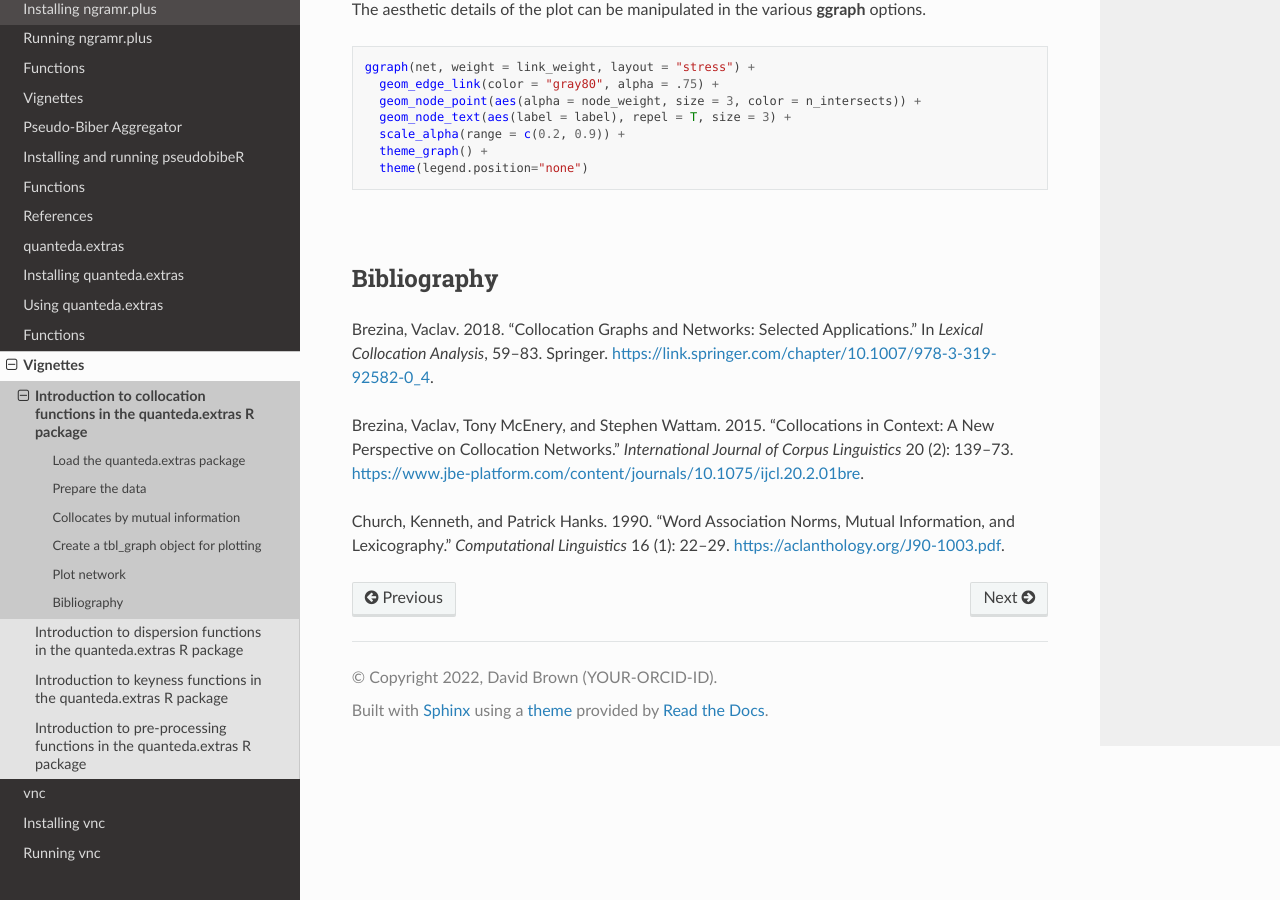
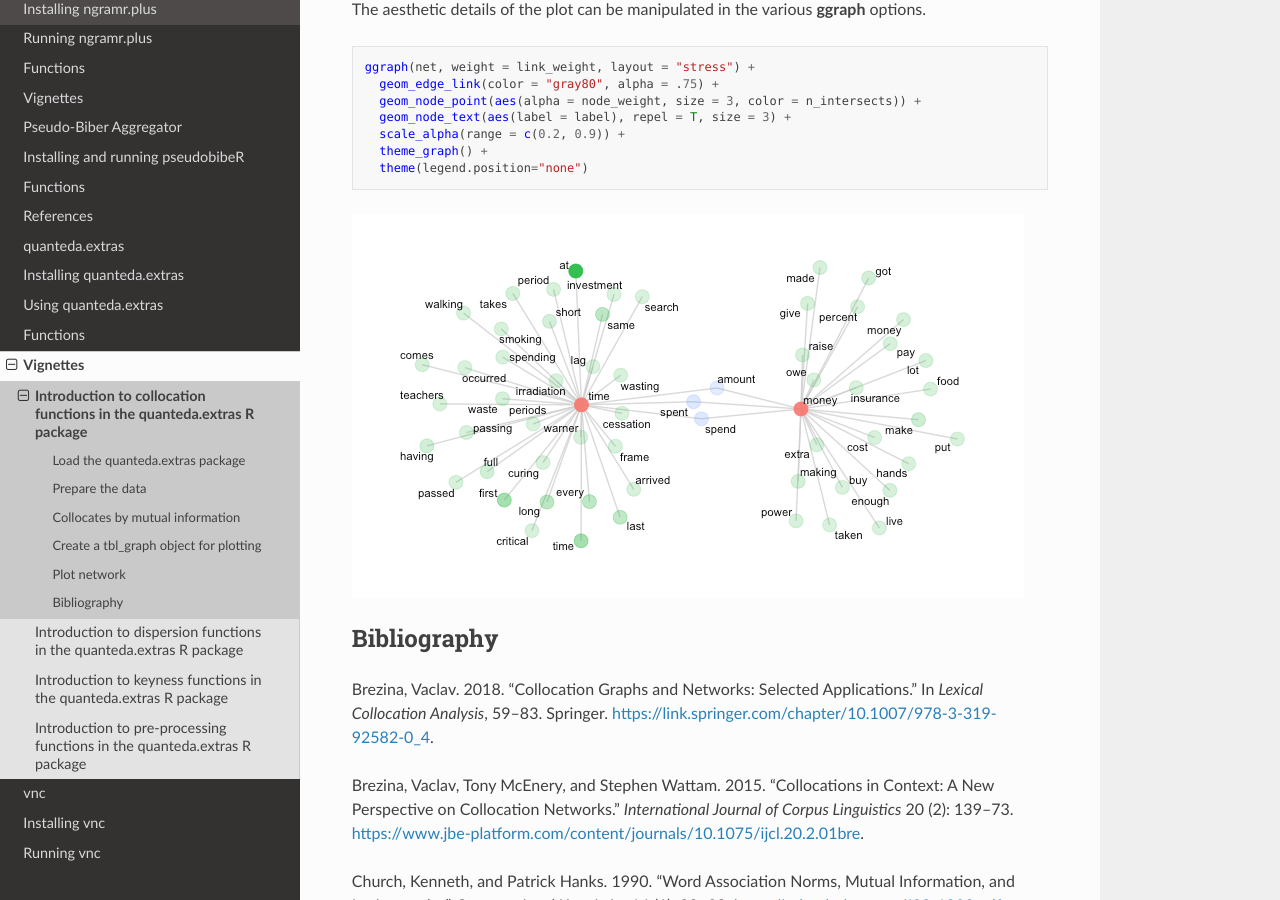
Before and after one commit to browndw/cmu-textstat-docs, a Sphinx documentation site: the page built from docs/quanteda.extras/vignettes/collocations_introduction.md, in a window 1280 px wide and 900 px high, scrolled down 2495 px. Built offline with Sphinx 7.4.7 and the Read the Docs theme 2.0.0, drawn with Linux system fonts in a browser that asks for light colours; pages that are not in the unit, such as notebooks, are missing from menus.

Commit message:
Update collocations_introduction.md

````diff
--- a/docs/quanteda.extras/vignettes/collocations_introduction.md
+++ b/docs/quanteda.extras/vignettes/collocations_introduction.md
@@ -507,7 +507,7 @@ ggraph(net, weight = link_weight, layout = "stress") +
   theme(legend.position="none")
 ```
 
-![](/Users/davidwestbrown/Desktop/cmu-textstat-docs/quanteda.extras/vignettes/collocations_introduction_files/figure-gfm/net_plot-1.png)<!-- -->
+![](https://raw.githubusercontent.com/browndw/cmu-textstat-docs/main/docs/_static/collocations_introduction_files/figure-gfm/net_plot-1.png)<!-- -->
 
 ## Bibliography
 
````
